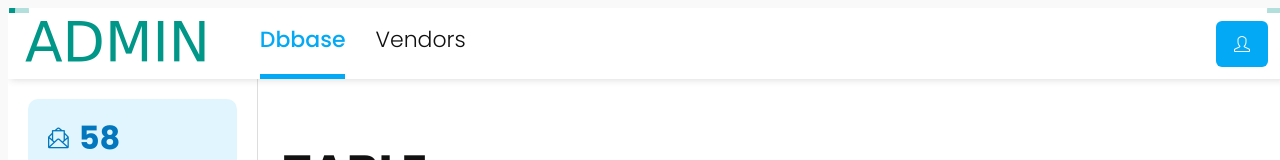
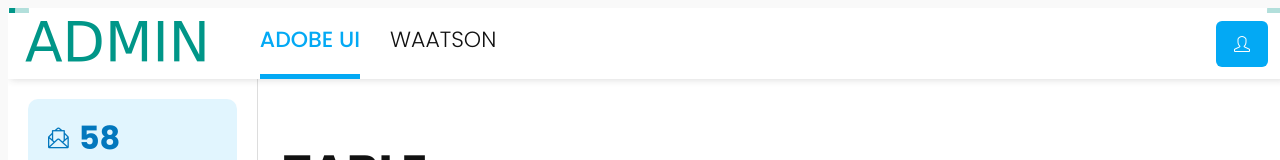
Before and after one commit to Kivtech-devel/dash_1, a plain HTML site: page index.html in a window 1280 px wide. Shown: the top 160 px of the page. Drawn offline with nearby package versions, Linux system fonts and the light colour scheme; a web font is replaced by a local one.

Commit message:
Update index.html

```diff
--- a/index.html
+++ b/index.html
@@ -26,7 +26,7 @@
       </div>
       <div class="text">Admin</div>
     </div>
-    <div class="navigation"><a class="active" href="#">Dbbase</a><a href="#">Vendors</a></div>
+    <div class="navigation"><a class="active" href="#"> ADOBE UI </a><a href="#"> WAATSON </a></div>
     <div class="profile"><a class="button primary medium"><i class="icon-user"></i></a></div>
   </nav>
   <section class="stats">
```
